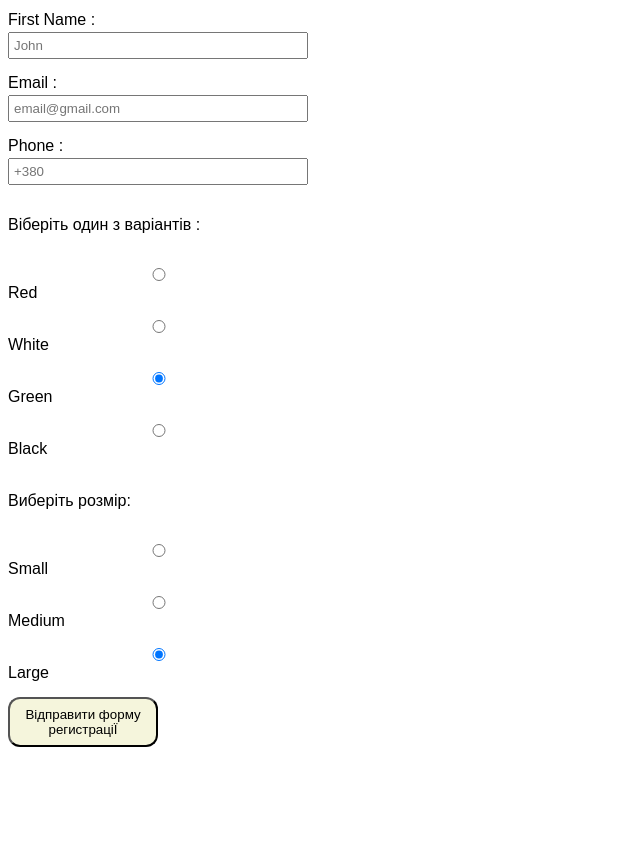
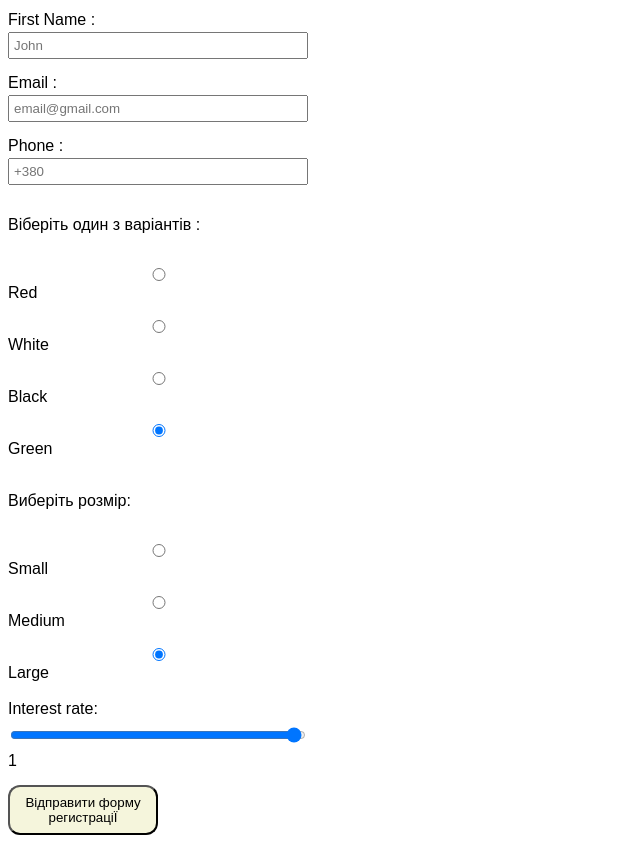
Before and after one commit to SergiiMarch/myForm, a plain HTML site: page form.html in a window 1280 px wide. Shown: the whole page, without its empty margins (0-640 px from the left). Before the commit the page ends 800 px from the top, so only its background shows below. Drawn offline with Linux system fonts and the light colour scheme.

Commit message:
add commit

```diff
--- a/form.html
+++ b/form.html
@@ -32,10 +32,10 @@
         <p>Віберіть один з варіантів :</p>
         <label> <input type="radio" name="color" value="Red" /> Red</label>
         <label> <input type="radio" name="color" value="White" /> White</label>
+        <label> <input type="radio" name="color" value="Red" /> Black</label>
         <label>
           <input type="radio" name="color" value="Green" checked /> Green</label
         >
-        <label> <input type="radio" name="Black" value="Red" /> Black</label>
 
         <p>Виберіть розмір:</p>
         <label>
@@ -50,6 +50,17 @@
           <input type="radio" name="size" value="lg" checked />
           Large
         </label>
+        <label>
+          Interest rate:
+          <input
+            type="range"
+            name="interest_rate"
+            value="40"
+            min="0"
+            max="20"
+            step="1"
+          /><span>1</span>
+        </label>
 
         <button type="submit">Відправити форму регистраціЇ</button>
       </form>
```
